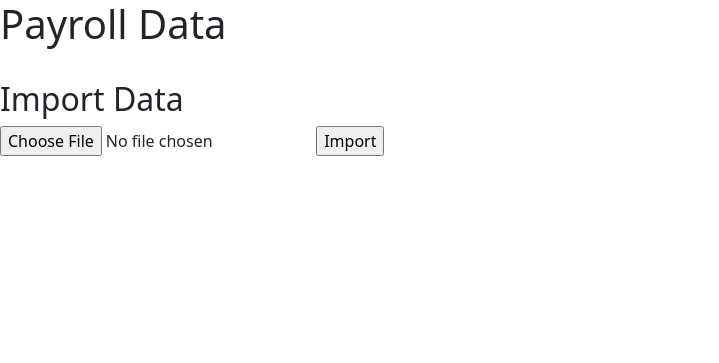
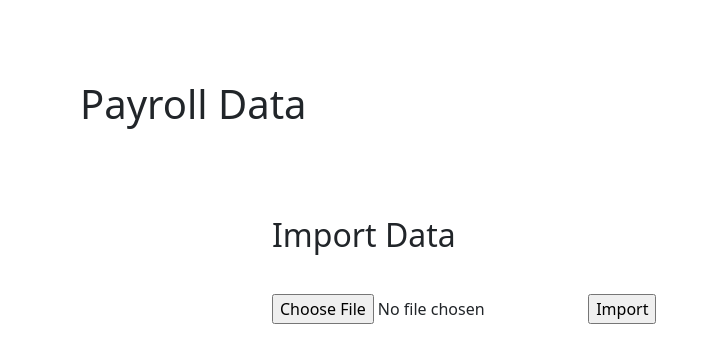
Before and after one commit to sweetyclem/payroll_app, a Rails app: page / in a window 1280 px wide. Shown: the top 363 px of the page, without its empty margins (0-719 px from the left). Run offline with Rails 7, Linux system fonts and the light colour scheme; style sheets or scripts are compiled from the project's sources; some libraries are stand-ins or nearby versions.

Commit message:
Add the most basic style ever

```diff
--- a/app/assets/stylesheets/application.scss
+++ b/app/assets/stylesheets/application.scss
@@ -14,3 +14,11 @@
  *= require_self
  */
  @import "bootstrap";
+
+ h1 {
+   padding: 2em;
+ }
+
+ h2 {
+   padding-bottom: 1em;
+ }
--- a/app/views/welcome/index.html.erb
+++ b/app/views/welcome/index.html.erb
@@ -5,9 +5,14 @@
 <% end %>
 
 <h1>Payroll Data</h1>
-<br>
-<h2>Import Data</h2>
-<%= form_tag import_work_logs_path, multipart: true do %>
-  <%= file_field_tag :file %>
-  <%= submit_tag "Import" %>
-<% end %>
+<div class="container">
+  <div class="row justify-content-md-center">
+    <div class="col-8">
+        <h2>Import Data</h2>
+      <%= form_tag import_work_logs_path, multipart: true do %>
+      <%= file_field_tag :file %>
+      <%= submit_tag "Import" %>
+      <% end %>
+    </div>
+  </div>
+</div>
```
Also changed, not shown: app/views/reports/display.html.erb (+7 -1 lines).
